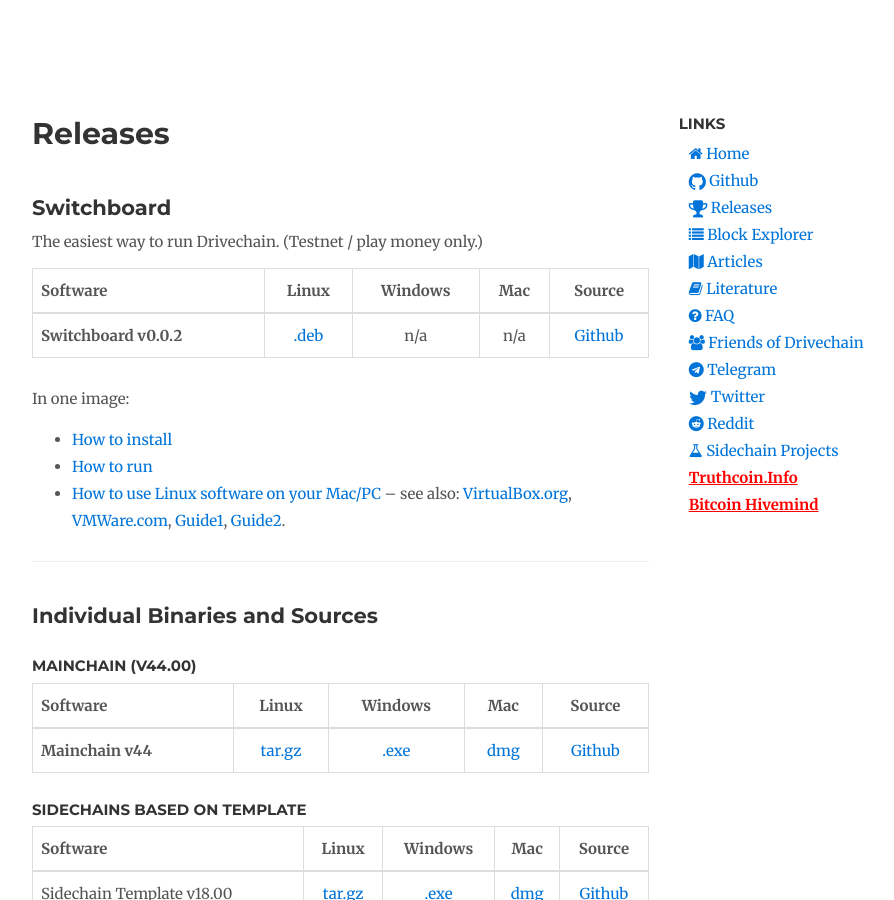
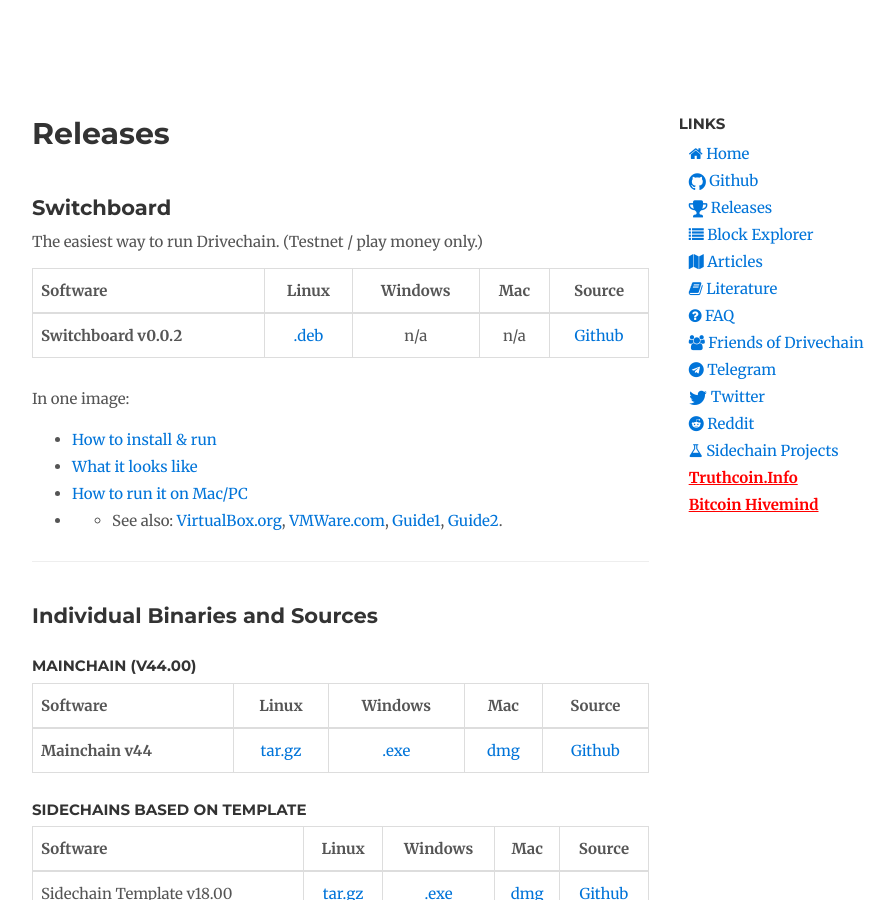
Before and after one commit to drivechain-project/drivechain.info, a Jekyll site: the page built from releases/index.md, in a window 1280 px wide and 900 px high. Shown: the whole window, without its empty margins (138-1032 px from the left). Built offline with Jekyll 4.4.1, drawn with Linux system fonts in a browser that asks for light colours; our own code applies the rules of GitHub Pages for plain Markdown files; comment, search, counter and statistics services are not loaded.

Commit message:
edit titles

```diff
--- a/releases/index.md
+++ b/releases/index.md
@@ -14,9 +14,10 @@
 
 In one image:
 
-* [How to install](/releases/switchboard/install-instructions.png)
-* [How to run](/releases/switchboard/switchboard-usage.png)
-* [How to use Linux software on your Mac/PC](/releases/virtualbox-explained.png) -- see also: [VirtualBox.org](https://www.virtualbox.org/), [VMWare.com](https://www.vmware.com/products/fusion.html),  [Guide1](https://www.wikihow.com/Install-Ubuntu-on-VirtualBox), [Guide2](https://graspingtech.com/vmware-fusion-ubuntu-20.04/).
+* [How to install & run](/releases/switchboard/install-instructions.png)
+* [What it looks like](/releases/switchboard/switchboard-usage.png)
+* [How to run it on Mac/PC](/releases/virtualbox-explained.png)
+* * See also: [VirtualBox.org](https://www.virtualbox.org/), [VMWare.com](https://www.vmware.com/products/fusion.html),  [Guide1](https://www.wikihow.com/Install-Ubuntu-on-VirtualBox), [Guide2](https://graspingtech.com/vmware-fusion-ubuntu-20.04/).
 
 
 ---
```
